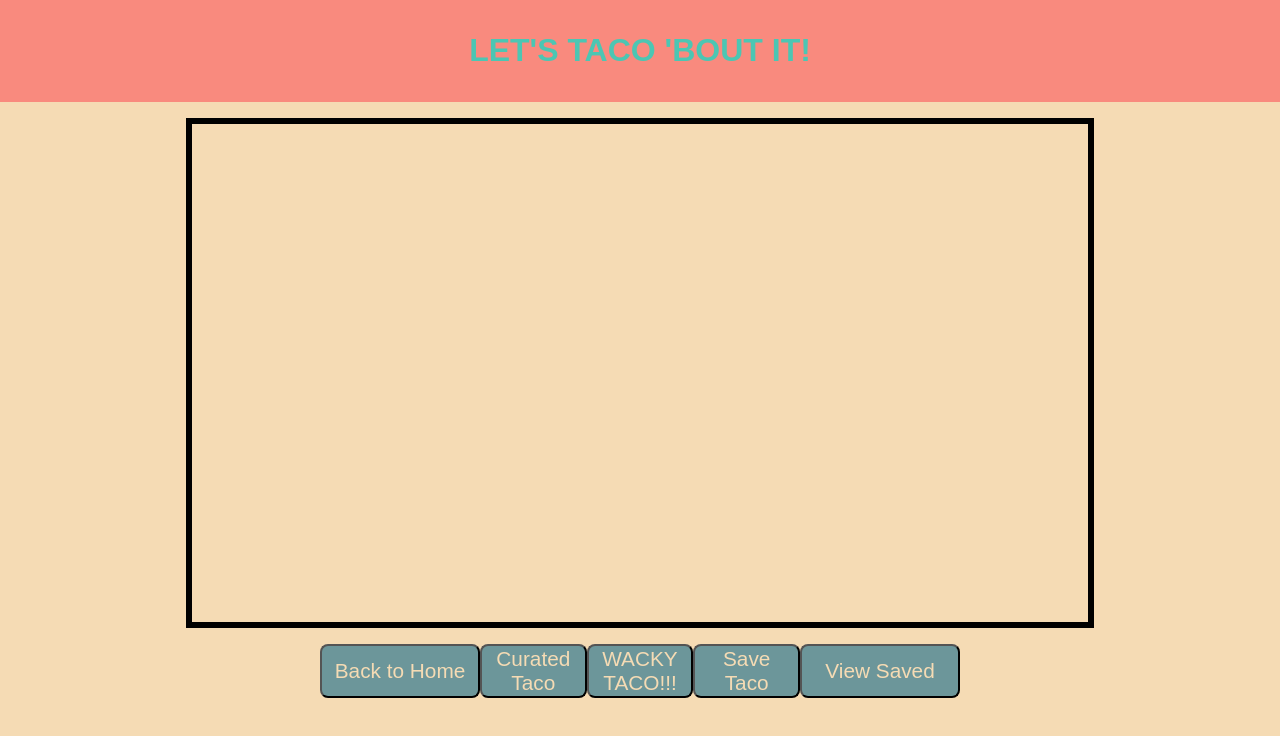
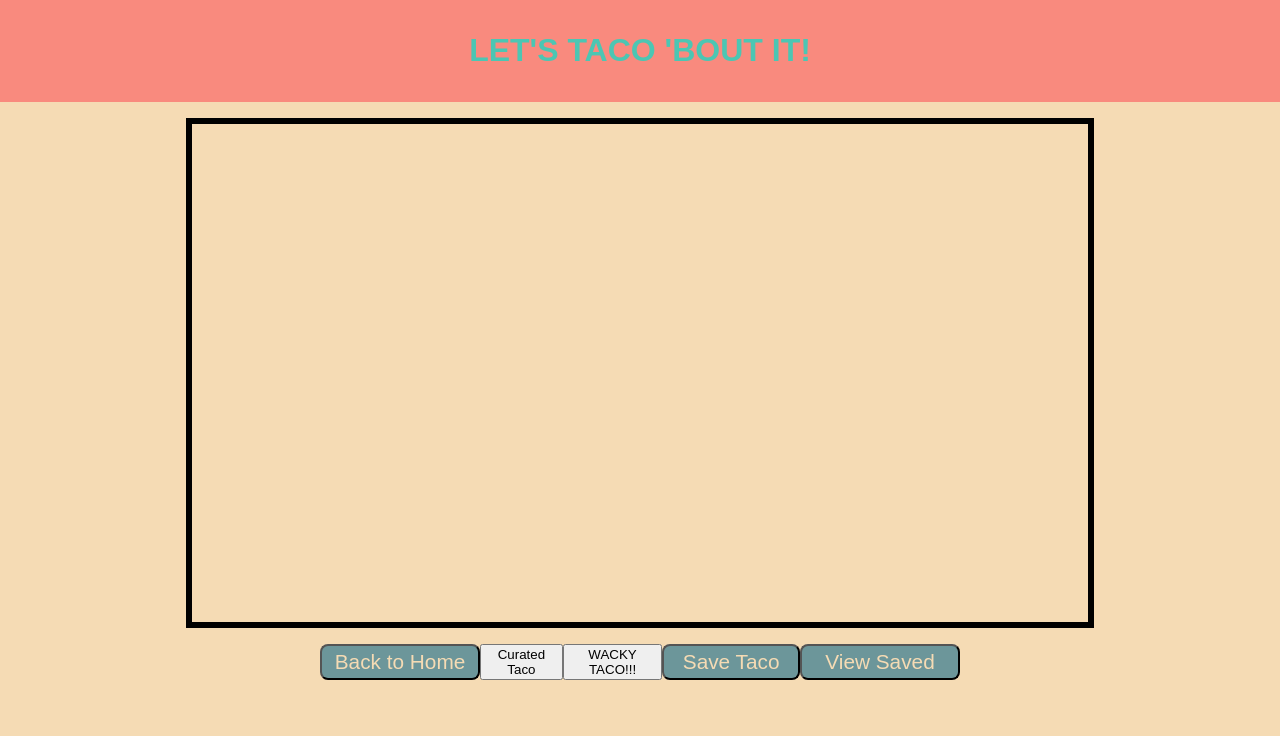
Before and after one commit to Codeherder19/Lets-Taco-Bout-It, a React (Create React App) app: page /RandomTaco in a window 1280 px wide. Shown: the top 736 px of the page. Built offline with nearby package versions, Linux system fonts and the light colour scheme; no server answers.

Commit message:
Change button class names for better Cypress testing

```diff
--- a/src/RandomTaco.js
+++ b/src/RandomTaco.js
@@ -104,8 +104,8 @@ class RandomTaco extends React.Component {
           <Link to="/">
             <button className="back-to-home">Back to Home</button>
           </Link>
-          <button className="random-taco" onClick={this.fetchCuratedTaco}>Curated Taco</button>
-          <button className="random-taco" onClick={this.fetchWackyTaco}>WACKY TACO!!!</button>
+          <button className="random-curated-taco" onClick={this.fetchCuratedTaco}>Curated Taco</button>
+          <button className="random-wacky-taco" onClick={this.fetchWackyTaco}>WACKY TACO!!!</button>
           <button className="save-taco" onClick={this.addTacoToSavedTacos}>Save Taco</button>
           <Link to="/SavedTacos">
             <button className="view-saved-tacos">View Saved</button>
```
